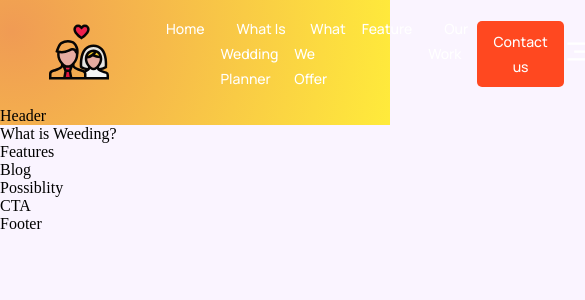
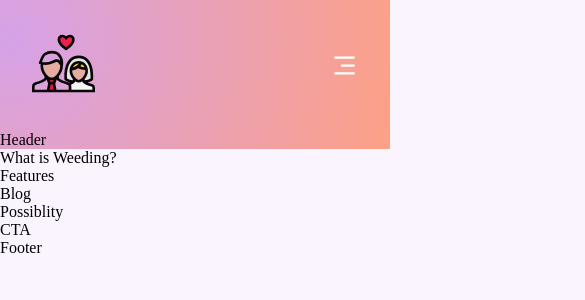
Before and after one commit to HoussemDAAS/Chat-open-ui-front, a React (Create React App) app: page / in a window 390 px wide. Shown: the top 300 px of the page, 585 px wide, since content can reach past the window. Built offline with nearby package versions, Linux system fonts and the light colour scheme.

Commit message:
navbar  done

```diff
--- a/src/App.css
+++ b/src/App.css
@@ -10,7 +10,7 @@ body{
 .gradiant__bg
 {
     /* global 92%+ browsers support */
-    background: radial-gradient(circle at 3% 25%, rgba(240, 155, 84, 1) 0%, rgba(255, 235, 59, 1) 100%);
+    background: radial-gradient(circle at 3% 25%, rgba(214, 162, 232, 1) 0%, rgba(253, 160, 133, 1) 100%);
 }
 .gradiant__text{
     background: var(--gradiant-text);
--- a/src/components/navbar/Navbar.jsx
+++ b/src/components/navbar/Navbar.jsx
@@ -3,6 +3,15 @@ import './navbar.css'
 import {RiMenu3Line,RiCloseLine} from 'react-icons/ri'
 import logo from '../../assets/logo.svg'
 const NaVbar = () => {
+  const Menu =() =>(
+    <>
+      <p><a href='#HOME'>Home</a></p>
+        <p><a href='#WhatWeeding'>About us</a></p>
+        <p><a href='#possibility'>offers</a></p>
+        <p><a href='#Features'>Feature</a></p>
+        <p><a href='#blog'>Our work </a></p>
+    </>
+  )
   const[toggleMenu,setToggleMenu]=useState(false)
   return (
     <div  className='wedding__NavBar'>
@@ -11,24 +20,30 @@ const NaVbar = () => {
         <img src={logo} alt='logo' />
       </div>
       <div className='wedding__NavBar-Links_container'>
-        <p><a href='#HOME'>Home</a></p>
-        <p><a href='#WhatWeeding'>What is Wedding Planner</a></p>
-        <p><a href='#possibility'>What we offer</a></p>
-        <p><a href='#Features'>Feature</a></p>
-        <p><a href='#blog'>Our work </a></p>
+   <Menu />
+      </div>
       </div>
       <div className='wedding__NavBar-sign'>
         <button type='button'>Contact us</button>
       </div>
-      <div
-      className='wedding__NavBar-menu'>
+      <div className='wedding__NavBar-menu'>
         {toggleMenu
         ? <RiCloseLine color="#fff" size={27}  onClick={()=>setToggleMenu(false)} />
         : <RiMenu3Line color="#fff" size={27}   onClick={()=>setToggleMenu(true)} />}
+         {toggleMenu && (
+        <div className="wedding__NavBar-menu_container scale-up-center">
+          <div className="wedding__NavBar-menu_container-links">
+        <Menu />
+          </div>
+          <div className="wedding__NavBar-menu_container-links-sign">
+           <button type="button">Sign up</button>
+          </div>
+        </div>
+        )}
       </div>
-     </div>
+
     </div>
-  )
+  );
 };
 
 export default NaVbar
--- a/src/components/navbar/navbar.css
+++ b/src/components/navbar/navbar.css
@@ -2,8 +2,8 @@
     display: flex;
     justify-content: space-between;
     align-items: center;
-    padding: 1rem 3rem;
 
+    padding: 1em 2rem;
 }
 
 .wedding__NavBar-Links {
@@ -13,14 +13,13 @@
     align-items: center;
 }
 
-.wedding__NavBar-Links_Logo {
-    margin-right: 2.5rem;
- /* Ensures space between logo and nav links */
+.wedding__NavBar-links_logo {
+    margin-right: 2rem;
 }
 
 .wedding__NavBar-Links_Logo img {
-    width: 62px; /* Added 'px' to ensure proper CSS unit */
-    height: 60px; /* use 'auto' to maintain the aspect ratio of the image */
+    width: 62.56px;
+    height: auto;
 }
 
 .wedding__NavBar-Links_container {
@@ -31,27 +30,28 @@
 .wedding__NavBar-sign {
     display: flex;
     justify-content: flex-end;
-    align-items: center;}
+    align-items: center;
+}
 
 .wedding__NavBar-Links_container p a,
 .wedding__NavBar-sign p,
-.wedding__NavBar-menu_container p {
+.wedding__NavBar-menu_container p a{
     color: #fff;
     font-family: var(--font-family);
     font-weight: 500;
     font-size: 14px;
     line-height: 25px;
     text-transform: capitalize;
-text-decoration: none;
+ text-decoration: none;
     margin: 0 1rem;
     cursor: pointer;
+}
 
-}
 .wedding__NavBar-sign button,
-.wedding__NavBar-menu_container button{
-  padding: 0.5rem 1rem;
+.wedding__NavBar-menu_container button {
+    padding: 0.5rem 1rem;
     color: #fff;
-    background: #FF4820;
+    background: #c44d59c9; /* Complementary dark coral tone */
     font-family: var(--font-family);
     font-weight: 500;
     font-size: 14px;
@@ -60,4 +60,76 @@ text-decoration: none;
     outline: none;
     cursor: pointer;
     border-radius: 5px;
+    transition: background-color 0.3s; /* Adds a smooth transition effect */
 }
+
+.wedding__NavBar-menu {
+    margin-left: 1rem;
+
+    display: none;
+    position: relative;
+}
+
+.wedding__NavBar-menu svg {
+    cursor: pointer;
+}
+
+.wedding__NavBar-menu_container {
+    display: flex;
+    justify-content: flex-end;
+    align-items: flex-end;
+    flex-direction: column;
+
+    text-align: end;
+    background: var(--color-footer);
+    padding: 2rem;
+    position: absolute;
+    right: 0;
+    top: 40px;
+    margin-top: 1rem;
+    min-width: 210px;
+    border-radius: 5px;
+    box-shadow: 0px 0px 5px rgba(0,0, 0,0.2);
+}
+
+.wedding__NavBar-menu_container p a {
+    margin: 1rem 0;
+}
+
+.wedding__NavBar-menu_container-links-sign {
+    display: none;
+}
+
+@media screen and (max-width: 1050px) {
+    .wedding__NavBar-Links_container {
+        display: none;
+    }
+
+    .wedding__NavBar-menu {
+        display: flex;
+    }
+}
+
+@media screen and (max-width: 700px) {
+    .wedding__NavBar {
+        padding: 2rem 4rem;
+    }
+}
+
+@media screen and (max-width: 550px) {
+    .wedding__NavBar {
+        padding: 2rem;
+    }
+
+    .wedding__NavBar-sign {
+        display: none;
+    }
+
+    .wedding__NavBar-menu_container {
+        top: 20px;
+    }
+
+    .wedding__NavBar-menu_container-links-sign {
+        display: block;
+    }
+}
--- a/src/index.css
+++ b/src/index.css
@@ -8,7 +8,7 @@
     --gradient-bar: linear-gradient(103.22deg, #D6A2E8 -13.86%, #FDA085 99.55%);
 
     --color-bg: #FAF4FF;
-    --color-footer: #F3EAF8;
+    --color-footer: #E8B4B8;;
     --color-blog: #F4E1E6;
     --color-text: #856088;
     --color-subtext: #FA9585;
```
